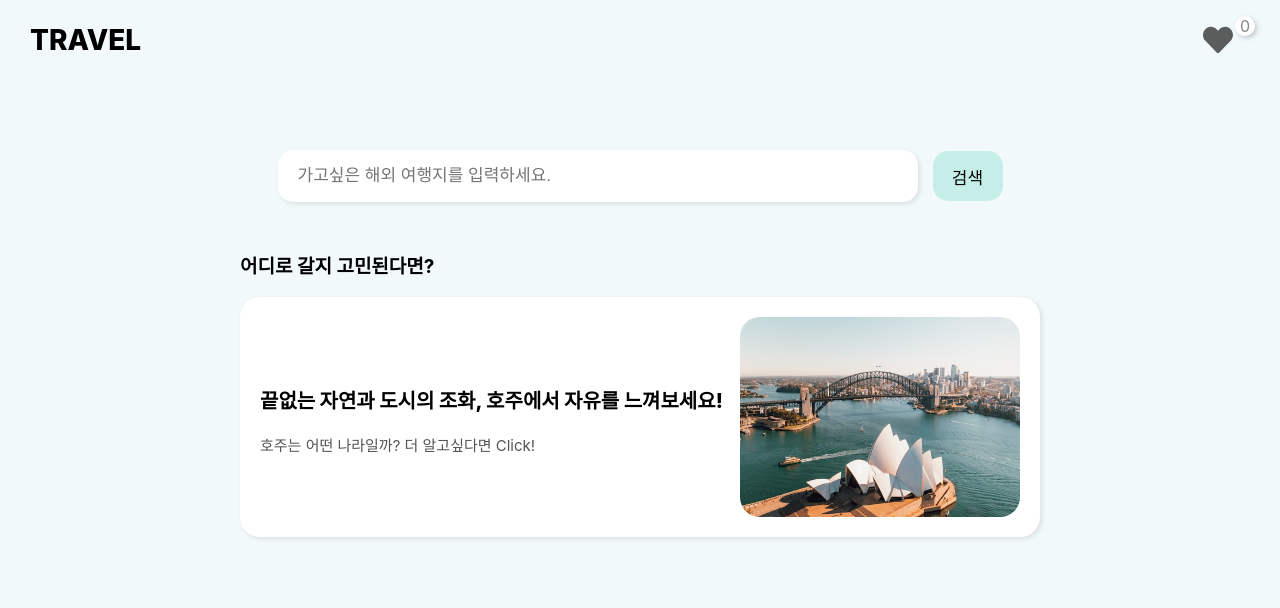
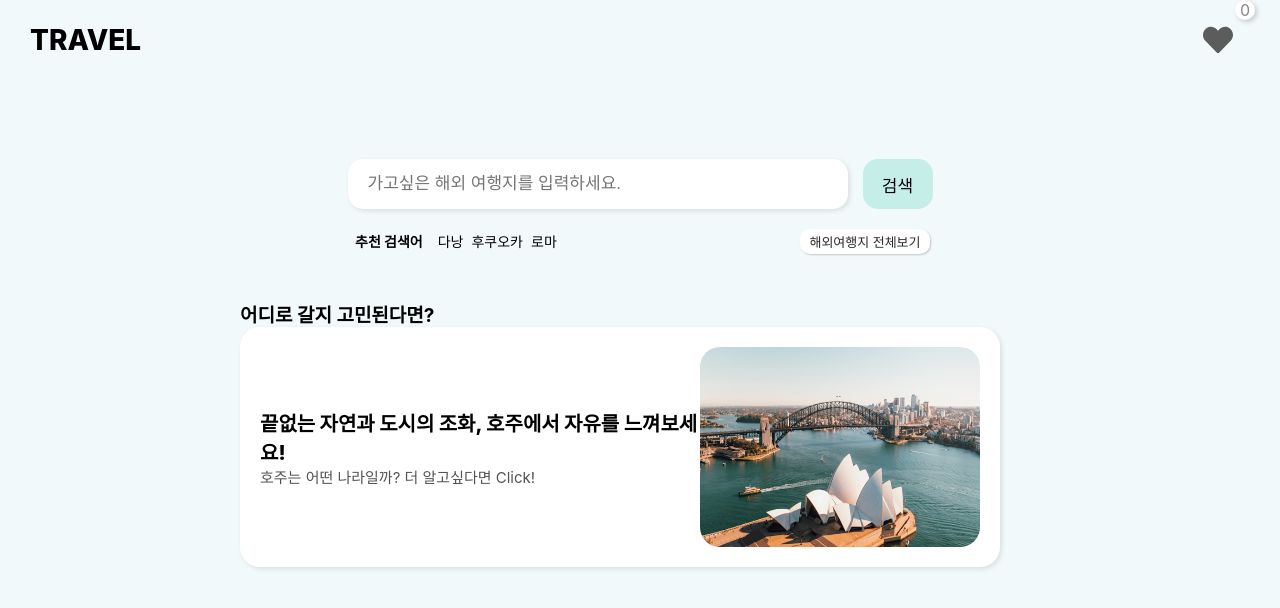
Before and after one commit to jizero1/react-project4-travel, a React (Create React App) app: page /#/ in a window 1280 px wide. Shown: the top 608 px of the page. Built offline with nearby package versions, Linux system fonts and the light colour scheme.

Commit message:
feat: SearchBar.js 검색창 아래에 [추천검색어]기능 추가

```diff
--- a/src/App.css
+++ b/src/App.css
@@ -4,16 +4,19 @@
   justify-content: center;
   align-items: center;
 }
+
 * {
-  /* margin: 0;
-  padding: 0; */
+  margin: 0;
+  padding: 0;
+  box-sizing: border-box;
 }
+
 .app {
   width: 100vw;
   height: auto;
   min-height: 100vh;
   background-color: rgb(242, 249, 251);
   /* overflow-x: hidden; */
-  box-sizing: border-box;
+
   padding: 20px;
 }
--- a/src/pages/Home/Home.js
+++ b/src/pages/Home/Home.js
@@ -10,9 +10,7 @@ function Home() {
     return (
         <div className="home">
             <SearchBar />
-            {/* <Menu/> */}
-            {/* <TravelCategory/> */}
-            <TravelBanner/>
+            <TravelBanner />
         </div>
     )
 }
--- a/src/pages/Home/SearchBar.css
+++ b/src/pages/Home/SearchBar.css
@@ -1,28 +1,90 @@
 .searchBar {
-    width: 70%;
-    max-width: 750px;
-    min-width: 380px;
-    height: 52px;
+    width: 100%;
+    max-width: 800px;
+    height: 120px;
     margin-top: 130px;
+    flex-direction: column;
+    /* background-color: grey; */
 }
+
+/* input란이랑 옆에 button 공통 디자인  */
 .common-searchBar {
     font-size: 17px;
     border-radius: 15px;
     cursor: pointer;
     border: none;
 }
-.searchBar input {
-    width: 80%;
-    height:100%;
+
+.searchBar .searchBar-input {
+    width: 500px;
+
+    height: 100%;
     margin-right: 15px;
     padding: 0px 20px 0px 20px;
-    box-shadow: 2px 2px 5px rgb(0, 0, 0,0.1);
+    box-shadow: 2px 2px 5px rgb(0, 0, 0, 0.1);
+    /* margin-bottom: 5px; */
 }
-.searchBar input:focus {
+
+.searchBar .searchBar-input:focus {
     outline: none;
 }
+
 .searchBar .searchBtn {
     width: 70px;
     height: 50px;
     background-color: rgb(197, 238, 233);
 }
+
+.searchBar .searchBar-travelAll-container {
+    width: 80%;
+    height: 40px;
+    /* background-color: pink; */
+    margin-top: 12px;
+    position: relative;
+}
+
+.searchBar-travelAll-container .searchBar-travelPick {
+    display: flex;
+    position: absolute;
+    left: 35px;
+    align-items: center;
+}
+
+.searchBar-travelPick .travelPick-title {
+    font-size: 14px;
+    margin-right: 15px;
+    font-weight: 700;
+}
+
+.searchBar-travelPick .searchBar-travelPickName {
+    display: flex;
+}
+
+.searchBar-travelPick .searchBar-travelPickName p {
+    cursor: pointer;
+    margin-right: 8px;
+    font-size: 14px;
+}
+.searchBar-travelPick .searchBar-travelPickName p:hover {
+    font-weight: 700;
+    color: rgb(52, 76, 165);
+}
+.searchBar-travelAll-container .searchBar-travelAll {
+    /* position: absolute; */
+    width: 130px;
+    height: 25px;
+    background-color: rgb(255, 255, 255);
+    box-shadow: 1px 1px 2px rgb(0, 0, 0, 0.2);
+    border-radius: 10px;
+    text-align: center;
+    font-size: 13px;
+    cursor: pointer;
+    font-weight: 500;
+    color: rgb(41, 41, 41);
+    /* margin-top: 10px; */
+    position: absolute;
+    right: 30px;
+}
+.searchBar-travelAll-container .searchBar-travelAll:hover {
+     background-color: rgb(134, 134, 134,0.2);
+}
--- a/src/pages/Home/SearchBar.js
+++ b/src/pages/Home/SearchBar.js
@@ -5,23 +5,58 @@ import './SearchBar.css';
 
 function SearchBar() {
     const { inputText, setInputText } = useSearch();
-    // const [inputText, setInputText] = useState('');
+
     const navigate = useNavigate();
 
+
+    // 검색 버튼 클릭했을때 input란이 공백이라면 페이지 이동 없이 alert창만 띄운다.
     const searchBtnClick = () => {
         if (inputText.trim() === '') {
             alert("아무것도 입력하지 않았어요.");
         }
         else {
             navigate('/travel');
-            console.log(inputText);
-            // navigate(`/travel?search=$`)
         }
+    }
+
+    // 추천여행지 클릭시, 해당 여행지를 inputText에 저장하고, navigate('/travel')로 이동한다.
+    const travelPick = (pickName) => {
+        setInputText(pickName);
+        navigate('/travel');
+    }
+    // 마우스로 클릭할때 말고 엔터 눌렀을때에도 searchBtnClick()을 호출하여 페이지 이동이 되도록 한다.
+    const searchEnter = (e) => {
+        if (e.key === 'Enter') {
+            searchBtnClick();
+        }
+    }
+
+    // '해외여행지 전체보기'버튼 클릭시 /travel페이지로 이동함.
+    const travelAllView = () => {
+        navigate('/travel');
     }
     return (
         <div className="searchBar common-flex">
-            <input type="text" placeholder='가고싶은 해외 여행지를 입력하세요.' value={inputText} onChange={(e) => setInputText(e.target.value)} className="common-searchBar"></input>
-            <button className="searchBtn common-searchBar" onClick={searchBtnClick}>검색</button>
+            <div style={{ display: 'flex', flexDirection: 'row' }}>
+                <input type="text" placeholder='가고싶은 해외 여행지를 입력하세요.' value={inputText}
+                    onChange={(e) => setInputText(e.target.value.trim())}
+                    onKeyDown={searchEnter}
+                    className="searchBar-input common-searchBar"></input>
+                <button className="searchBtn common-searchBar"
+                    onClick={searchBtnClick}>검색</button>
+            </div>
+            <div className="searchBar-travelAll-container common-flex">
+                <div className="searchBar-travelPick">
+                    <p className="travelPick-title">추천 검색어</p>
+                    <div className="searchBar-travelPickName">
+                        <p onClick={() => travelPick('다낭')}>다낭</p>
+                        <p onClick={() => travelPick('후쿠오카')}>후쿠오카</p>
+                        <p onClick={() => travelPick('로마')}>로마</p>
+                    </div>
+                </div>
+                <p className="searchBar-travelAll common-flex"
+                    onClick={() => { setInputText(''); travelAllView(); }}>해외여행지 전체보기</p>
+            </div>
         </div>
     )
 }
--- a/src/pages/Travel/travelData.json
+++ b/src/pages/Travel/travelData.json
@@ -10,7 +10,11 @@
     "difficulty": "2",
     "costLevel": "3",
     "travelMate": "0",
-    "travelTheme": "2"
+    "travelTheme": "2",
+    "search": [
+      "오사카",
+      "일본"
+    ]
   },
   {
     "id": 1,
@@ -23,7 +27,11 @@
     "difficulty": "1",
     "costLevel": "3",
     "travelMate": "2",
-    "travelTheme": "2"
+    "travelTheme": "2",
+    "search": [
+      "후쿠오카",
+      "일본"
+    ]
   },
   {
     "id": 2,
@@ -36,7 +44,11 @@
     "difficulty": "3",
     "costLevel": "3",
     "travelMate": "2",
-    "travelTheme": "2"
+    "travelTheme": "2",
+    "search": [
+      "도쿄",
+      "일본"
+    ]
   },
   {
     "id": 3,
@@ -49,7 +61,11 @@
     "difficulty": "6",
     "costLevel": "2",
     "travelMate": "0",
-    "travelTheme": "0"
+    "travelTheme": "0",
+    "search": [
+      "울란바토르",
+      "몽골"
+    ]
   },
   {
     "id": 4,
@@ -62,7 +78,11 @@
     "difficulty": "4",
     "costLevel": "5",
     "travelMate": "1",
-    "travelTheme": "0"
+    "travelTheme": "0",
+    "search": [
+      "몰디브",
+      "몰디브"
+    ]
   },
   {
     "id": 5,
@@ -75,7 +95,12 @@
     "difficulty": "3",
     "costLevel": "1",
     "travelMate": "0",
-    "travelTheme": "0"
+    "travelTheme": "0",
+    "search": [
+      "다낭",
+      "베트남",
+      "호이안"
+    ]
   },
   {
     "id": 6,
@@ -88,7 +113,12 @@
     "difficulty": "3",
     "costLevel": "1",
     "travelMate": "0",
-    "travelTheme": "0"
+    "travelTheme": "0",
+    "search": [
+      "나트랑",
+      "베트남",
+      "냐짱"
+    ]
   },
   {
     "id": 7,
@@ -101,7 +131,11 @@
     "difficulty": "2",
     "costLevel": "4",
     "travelMate": "0",
-    "travelTheme": "2"
+    "travelTheme": "2",
+    "search": [
+      "싱가포르",
+      "싱가포르"
+    ]
   },
   {
     "id": 8,
@@ -114,7 +148,11 @@
     "difficulty": "5",
     "costLevel": "5",
     "travelMate": "2",
-    "travelTheme": "1"
+    "travelTheme": "1",
+    "search": [
+      "로마",
+      "이탈리아"
+    ]
   },
   {
     "id": 9,
@@ -127,9 +165,13 @@
     "difficulty": "4",
     "costLevel": "4",
     "travelMate": "0",
-    "travelTheme": "2"
+    "travelTheme": "2",
+    "search": [
+      "시드니",
+      "호주"
+    ]
   },
-   {
+  {
     "id": 10,
     "imgSrc": "/images/travel-france.jpg",
     "imgAlt": "파리 이미지",
@@ -140,7 +182,11 @@
     "difficulty": "5",
     "costLevel": "5",
     "travelMate": "1",
-    "travelTheme": "1"
+    "travelTheme": "1",
+    "search": [
+      "파리",
+      "프랑스"
+    ]
   },
   {
     "id": 11,
@@ -153,7 +199,11 @@
     "difficulty": "3",
     "costLevel": "1",
     "travelMate": "2",
-    "travelTheme": "2"
+    "travelTheme": "2",
+    "search": [
+      "방콕",
+      "태국"
+    ]
   },
   {
     "id": 12,
@@ -166,7 +216,11 @@
     "difficulty": "5",
     "costLevel": "5",
     "travelMate": "1",
-    "travelTheme": "2"
+    "travelTheme": "2",
+    "search": [
+      "뉴욕",
+      "미국"
+    ]
   },
   {
     "id": 13,
@@ -179,7 +233,11 @@
     "difficulty": "4",
     "costLevel": "5",
     "travelMate": "1",
-    "travelTheme": "1"
+    "travelTheme": "1",
+    "search": [
+      "런던",
+      "영국"
+    ]
   },
   {
     "id": 14,
@@ -192,7 +250,11 @@
     "difficulty": "4",
     "costLevel": "4",
     "travelMate": "2",
-    "travelTheme": "1"
+    "travelTheme": "1",
+    "search": [
+      "바르셀로나",
+      "스페인"
+    ]
   },
   {
     "id": 15,
@@ -205,7 +267,11 @@
     "difficulty": "3",
     "costLevel": "1",
     "travelMate": "0",
-    "travelTheme": "0"
+    "travelTheme": "0",
+    "search": [
+      "보라카이",
+      "필리핀"
+    ]
   },
   {
     "id": 16,
@@ -218,7 +284,11 @@
     "difficulty": "3",
     "costLevel": "2",
     "travelMate": "2",
-    "travelTheme": "2"
+    "travelTheme": "2",
+    "search": [
+      "타이베이",
+      "대만"
+    ]
   },
   {
     "id": 17,
@@ -231,7 +301,11 @@
     "difficulty": "6",
     "costLevel": "2",
     "travelMate": "2",
-    "travelTheme": "1"
+    "travelTheme": "1",
+    "search": [
+      "카이로",
+      "이집트"
+    ]
   },
   {
     "id": 18,
@@ -244,6 +318,11 @@
     "difficulty": "4",
     "costLevel": "4",
     "travelMate": "1",
-    "travelTheme": "2"
+    "travelTheme": "2",
+    "search": [
+      "두바이",
+      "아랍에미리트",
+      "아랍"
+    ]
   }
 ]
```
Also changed, not shown: src/pages/Travel/Travel.js (+22 -18 lines), src/pages/Home/Home.css (line endings or trailing spaces).
